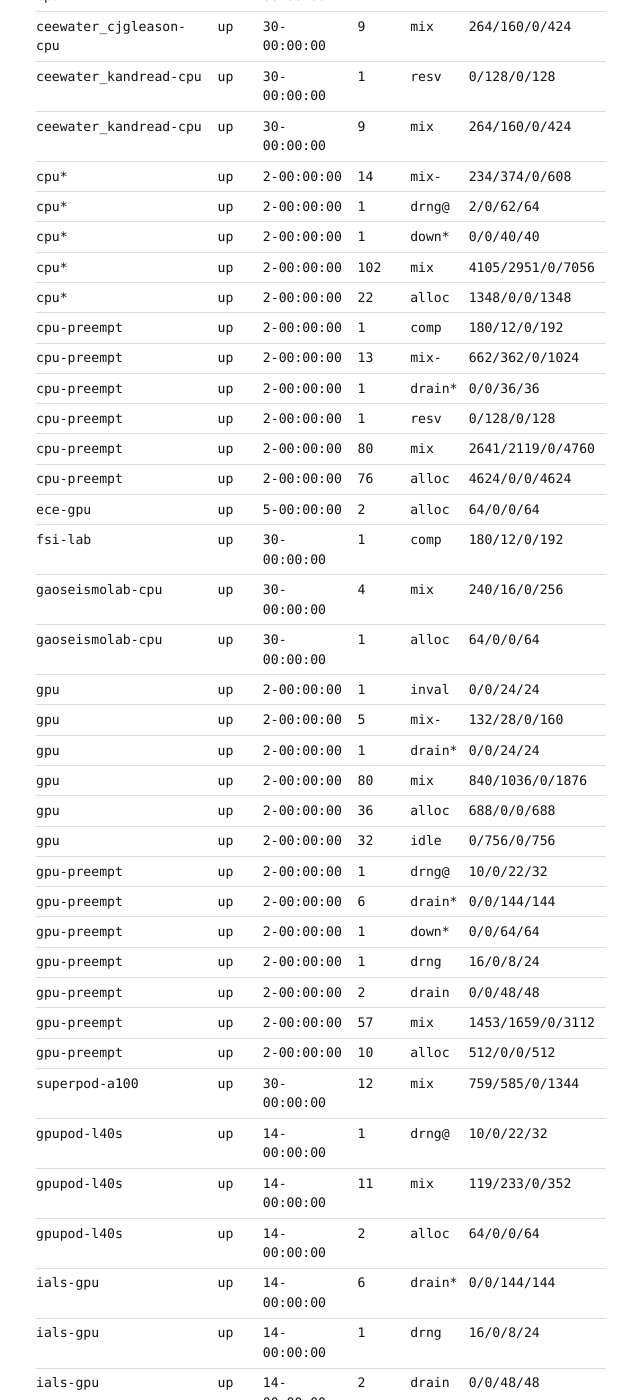
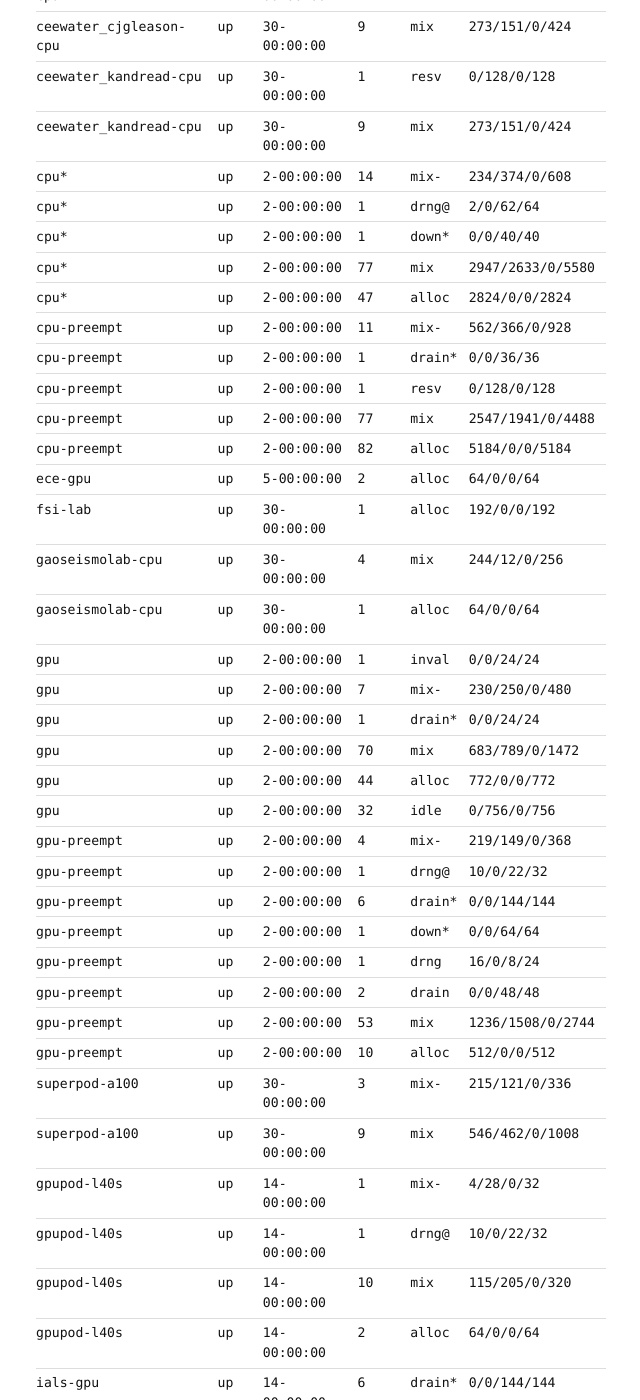
Before and after one commit to yanghangAI/yanghangAI.github.io, a Jekyll site: the page built from _pages/cluster.html, in a window 1280 px wide and 1400 px high, scrolled down 2948 px. Shown: the whole window, without its empty margins (260-900 px from the left). Built offline with Jekyll 4.4.1, drawn with Linux system fonts in a browser that asks for light colours; some of the changed text lies outside the part shown.

Commit message:
chore(dashboard): refresh cluster data 2026-05-17T14:12:48Z

```diff
--- a/assets/cluster-data.json
+++ b/assets/cluster-data.json
@@ -1,5 +1,5 @@
 {
-  "updated_utc": "2026-05-17T13:57:45Z",
+  "updated_utc": "2026-05-17T14:12:48Z",
   "user": "hangyang_umass_edu",
   "squeue": [
     {
@@ -7,7 +7,7 @@
       "partition": "gpu-preempt",
       "name": "exp0-inn-idea097-d001-full",
       "state": "RUNNING",
-      "time": "10:35:25",
+      "time": "10:50:27",
       "time_limit": "1-00:00:00",
       "nodes": "1",
       "nodelist": "ials-gpu014"
@@ -17,7 +17,7 @@
       "partition": "gpu-preempt",
       "name": "exp0-inn-idea084-d001-full",
       "state": "RUNNING",
-      "time": "10:48:06",
+      "time": "11:03:08",
       "time_limit": "1-00:00:00",
       "nodes": "1",
       "nodelist": "ials-gpu009"
@@ -27,7 +27,7 @@
       "partition": "gpu-preempt",
       "name": "1024noamp_keepckpt_idea097_d001",
       "state": "RUNNING",
-      "time": "1:04:49",
+      "time": "1:19:51",
       "time_limit": "12:00:00",
       "nodes": "1",
       "nodelist": "ials-gpu014"
@@ -39,7 +39,7 @@
       "name": "1024noamp_keepckpt_idea097_d001",
       "partition": "gpu-preempt",
       "state": "RUNNING",
-      "elapsed": "01:04:49",
+      "elapsed": "01:19:51",
       "end": "Unknown",
       "exit_code": "0:0"
     },
@@ -84,7 +84,7 @@
       "name": "exp0-inn-idea097-d001-full",
       "partition": "gpu-preempt",
       "state": "RUNNING",
-      "elapsed": "10:35:25",
+      "elapsed": "10:50:27",
       "end": "Unknown",
       "exit_code": "0:0"
     },
@@ -93,7 +93,7 @@
       "name": "exp0-inn-idea084-d001-full",
       "partition": "gpu-preempt",
       "state": "RUNNING",
-      "elapsed": "10:48:06",
+      "elapsed": "11:03:08",
       "end": "Unknown",
       "exit_code": "0:0"
     },
@@ -368,7 +368,7 @@
       "timelimit": "30-00:00:00",
       "nodes": "5",
       "state": "mix",
-      "cpus_aiot": "364/276/0/640"
+      "cpus_aiot": "369/271/0/640"
     },
     {
       "partition": "cbio-gpu",
@@ -392,7 +392,7 @@
       "timelimit": "30-00:00:00",
       "nodes": "9",
       "state": "mix",
-      "cpus_aiot": "264/160/0/424"
+      "cpus_aiot": "273/151/0/424"
     },
     {
       "partition": "ceewater_cjgleason-cpu",
@@ -408,7 +408,7 @@
       "timelimit": "30-00:00:00",
       "nodes": "9",
       "state": "mix",
-      "cpus_aiot": "264/160/0/424"
+      "cpus_aiot": "273/151/0/424"
     },
     {
       "partition": "ceewater_kandread-cpu",
@@ -424,7 +424,7 @@
       "timelimit": "30-00:00:00",
       "nodes": "9",
       "state": "mix",
-      "cpus_aiot": "264/160/0/424"
+      "cpus_aiot": "273/151/0/424"
     },
     {
       "partition": "cpu*",
@@ -454,33 +454,25 @@
       "partition": "cpu*",
       "avail": "up",
       "timelimit": "2-00:00:00",
-      "nodes": "102",
+      "nodes": "77",
       "state": "mix",
-      "cpus_aiot": "4105/2951/0/7056"
+      "cpus_aiot": "2947/2633/0/5580"
     },
     {
       "partition": "cpu*",
       "avail": "up",
       "timelimit": "2-00:00:00",
-      "nodes": "22",
+      "nodes": "47",
       "state": "alloc",
-      "cpus_aiot": "1348/0/0/1348"
+      "cpus_aiot": "2824/0/0/2824"
     },
     {
       "partition": "cpu-preempt",
       "avail": "up",
       "timelimit": "2-00:00:00",
-      "nodes": "1",
-      "state": "comp",
-      "cpus_aiot": "180/12/0/192"
-    },
-    {
-      "partition": "cpu-preempt",
-      "avail": "up",
-      "timelimit": "2-00:00:00",
-      "nodes": "13",
+      "nodes": "11",
       "state": "mix-",
-      "cpus_aiot": "662/362/0/1024"
+      "cpus_aiot": "562/366/0/928"
     },
     {
       "partition": "cpu-preempt",
@@ -502,17 +494,17 @@
       "partition": "cpu-preempt",
       "avail": "up",
       "timelimit": "2-00:00:00",
-      "nodes": "80",
+      "nodes": "77",
       "state": "mix",
-      "cpus_aiot": "2641/2119/0/4760"
+      "cpus_aiot": "2547/1941/0/4488"
     },
     {
       "partition": "cpu-preempt",
       "avail": "up",
       "timelimit": "2-00:00:00",
-      "nodes": "76",
+      "nodes": "82",
       "state": "alloc",
-      "cpus_aiot": "4624/0/0/4624"
+      "cpus_aiot": "5184/0/0/5184"
     },
     {
       "partition": "ece-gpu",
@@ -527,8 +519,8 @@
       "avail": "up",
       "timelimit": "30-00:00:00",
       "nodes": "1",
-      "state": "comp",
-      "cpus_aiot": "180/12/0/192"
+      "state": "alloc",
+      "cpus_aiot": "192/0/0/192"
     },
     {
       "partition": "gaoseismolab-cpu",
@@ -536,7 +528,7 @@
       "timelimit": "30-00:00:00",
       "nodes": "4",
       "state": "mix",
-      "cpus_aiot": "240/16/0/256"
+      "cpus_aiot": "244/12/0/256"
     },
     {
       "partition": "gaoseismolab-cpu",
@@ -558,9 +550,9 @@
       "partition": "gpu",
       "avail": "up",
       "timelimit": "2-00:00:00",
-      "nodes": "5",
+      "nodes": "7",
       "state": "mix-",
-      "cpus_aiot": "132/28/0/160"
+      "cpus_aiot": "230/250/0/480"
     },
     {
       "partition": "gpu",
@@ -574,17 +566,17 @@
       "partition": "gpu",
       "avail": "up",
       "timelimit": "2-00:00:00",
-      "nodes": "80",
+      "nodes": "70",
       "state": "mix",
-      "cpus_aiot": "840/1036/0/1876"
+      "cpus_aiot": "683/789/0/1472"
     },
     {
       "partition": "gpu",
       "avail": "up",
       "timelimit": "2-00:00:00",
-      "nodes": "36",
+      "nodes": "44",
       "state": "alloc",
-      "cpus_aiot": "688/0/0/688"
+      "cpus_aiot": "772/0/0/772"
     },
     {
       "partition": "gpu",
@@ -593,6 +585,14 @@
       "nodes": "32",
       "state": "idle",
       "cpus_aiot": "0/756/0/756"
+    },
+    {
+      "partition": "gpu-preempt",
+      "avail": "up",
+      "timelimit": "2-00:00:00",
+      "nodes": "4",
+      "state": "mix-",
+      "cpus_aiot": "219/149/0/368"
     },
     {
       "partition": "gpu-preempt",
@@ -638,9 +638,9 @@
       "partition": "gpu-preempt",
       "avail": "up",
       "timelimit": "2-00:00:00",
-      "nodes": "57",
+      "nodes": "53",
       "state": "mix",
-      "cpus_aiot": "1453/1659/0/3112"
+      "cpus_aiot": "1236/1508/0/2744"
     },
     {
       "partition": "gpu-preempt",
@@ -654,9 +654,25 @@
       "partition": "superpod-a100",
       "avail": "up",
       "timelimit": "30-00:00:00",
-      "nodes": "12",
+      "nodes": "3",
+      "state": "mix-",
+      "cpus_aiot": "215/121/0/336"
+    },
+    {
+      "partition": "superpod-a100",
+      "avail": "up",
+      "timelimit": "30-00:00:00",
+      "nodes": "9",
       "state": "mix",
-      "cpus_aiot": "759/585/0/1344"
+      "cpus_aiot": "546/462/0/1008"
+    },
+    {
+      "partition": "gpupod-l40s",
+      "avail": "up",
+      "timelimit": "14-00:00:00",
+      "nodes": "1",
+      "state": "mix-",
+      "cpus_aiot": "4/28/0/32"
     },
     {
       "partition": "gpupod-l40s",
@@ -670,9 +686,9 @@
       "partition": "gpupod-l40s",
       "avail": "up",
       "timelimit": "14-00:00:00",
-      "nodes": "11",
+      "nodes": "10",
       "state": "mix",
-      "cpus_aiot": "119/233/0/352"
+      "cpus_aiot": "115/205/0/320"
     },
     {
       "partition": "gpupod-l40s",
@@ -744,7 +760,7 @@
       "timelimit": "2-00:00:00",
       "nodes": "4",
       "state": "mix",
-      "cpus_aiot": "60/196/0/256"
+      "cpus_aiot": "63/193/0/256"
     },
     {
       "partition": "mpi",
@@ -806,25 +822,17 @@
       "partition": "toltec-cpu",
       "avail": "up",
       "timelimit": "30-00:00:00",
-      "nodes": "1",
-      "state": "mix-",
-      "cpus_aiot": "27/5/0/32"
+      "nodes": "4",
+      "state": "mix",
+      "cpus_aiot": "120/8/0/128"
     },
     {
       "partition": "toltec-cpu",
       "avail": "up",
       "timelimit": "30-00:00:00",
-      "nodes": "5",
-      "state": "mix",
-      "cpus_aiot": "123/37/0/160"
-    },
-    {
-      "partition": "toltec-cpu",
-      "avail": "up",
-      "timelimit": "30-00:00:00",
-      "nodes": "1",
+      "nodes": "3",
       "state": "alloc",
-      "cpus_aiot": "32/0/0/32"
+      "cpus_aiot": "96/0/0/96"
     },
     {
       "partition": "umd-cscdr-arm",
@@ -838,17 +846,17 @@
       "partition": "umd-cscdr-cpu",
       "avail": "up",
       "timelimit": "30-00:00:00",
-      "nodes": "5",
+      "nodes": "4",
       "state": "mix-",
-      "cpus_aiot": "168/152/0/320"
+      "cpus_aiot": "105/151/0/256"
     },
     {
       "partition": "umd-cscdr-cpu",
       "avail": "up",
       "timelimit": "30-00:00:00",
-      "nodes": "15",
+      "nodes": "16",
       "state": "mix",
-      "cpus_aiot": "508/452/0/960"
+      "cpus_aiot": "538/486/0/1024"
     },
     {
       "partition": "umd-cscdr-cpu",
@@ -886,17 +894,9 @@
       "partition": "visterra",
       "avail": "up",
       "timelimit": "30-00:00:00",
-      "nodes": "1",
-      "state": "mix",
-      "cpus_aiot": "44/4/0/48"
-    },
-    {
-      "partition": "visterra",
-      "avail": "up",
-      "timelimit": "30-00:00:00",
-      "nodes": "6",
+      "nodes": "7",
       "state": "alloc",
-      "cpus_aiot": "288/0/0/288"
+      "cpus_aiot": "336/0/0/336"
     },
     {
       "partition": "workflow",
@@ -920,15 +920,23 @@
       "timelimit": "30-00:00:00",
       "nodes": "1",
       "state": "mix-",
-      "cpus_aiot": "112/16/0/128"
+      "cpus_aiot": "114/14/0/128"
     },
     {
       "partition": "zhoulin-cpu",
       "avail": "up",
       "timelimit": "30-00:00:00",
-      "nodes": "5",
+      "nodes": "3",
       "state": "mix",
-      "cpus_aiot": "416/224/0/640"
+      "cpus_aiot": "288/96/0/384"
+    },
+    {
+      "partition": "zhoulin-cpu",
+      "avail": "up",
+      "timelimit": "30-00:00:00",
+      "nodes": "2",
+      "state": "alloc",
+      "cpus_aiot": "256/0/0/256"
     }
   ],
   "quota": [
```
